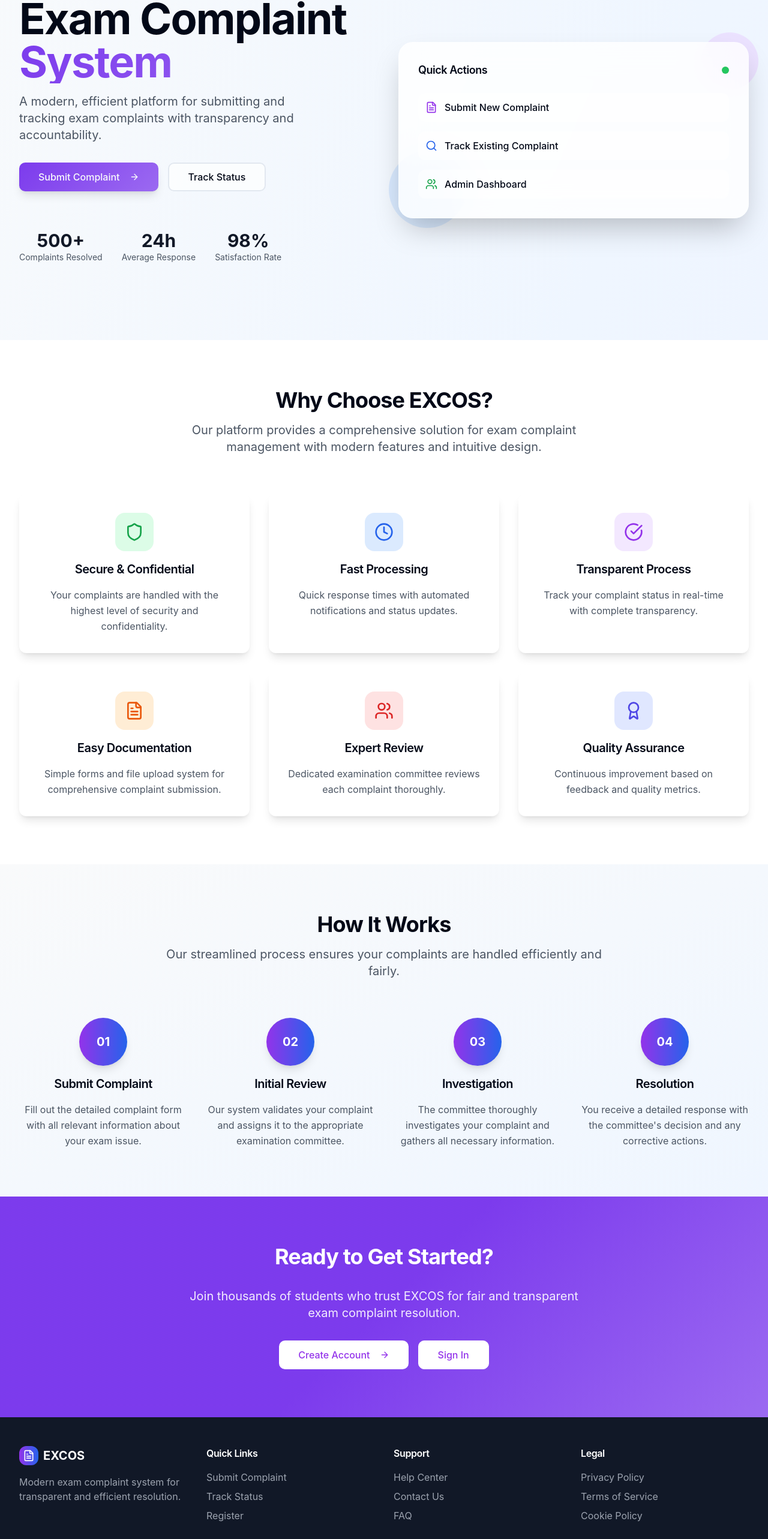
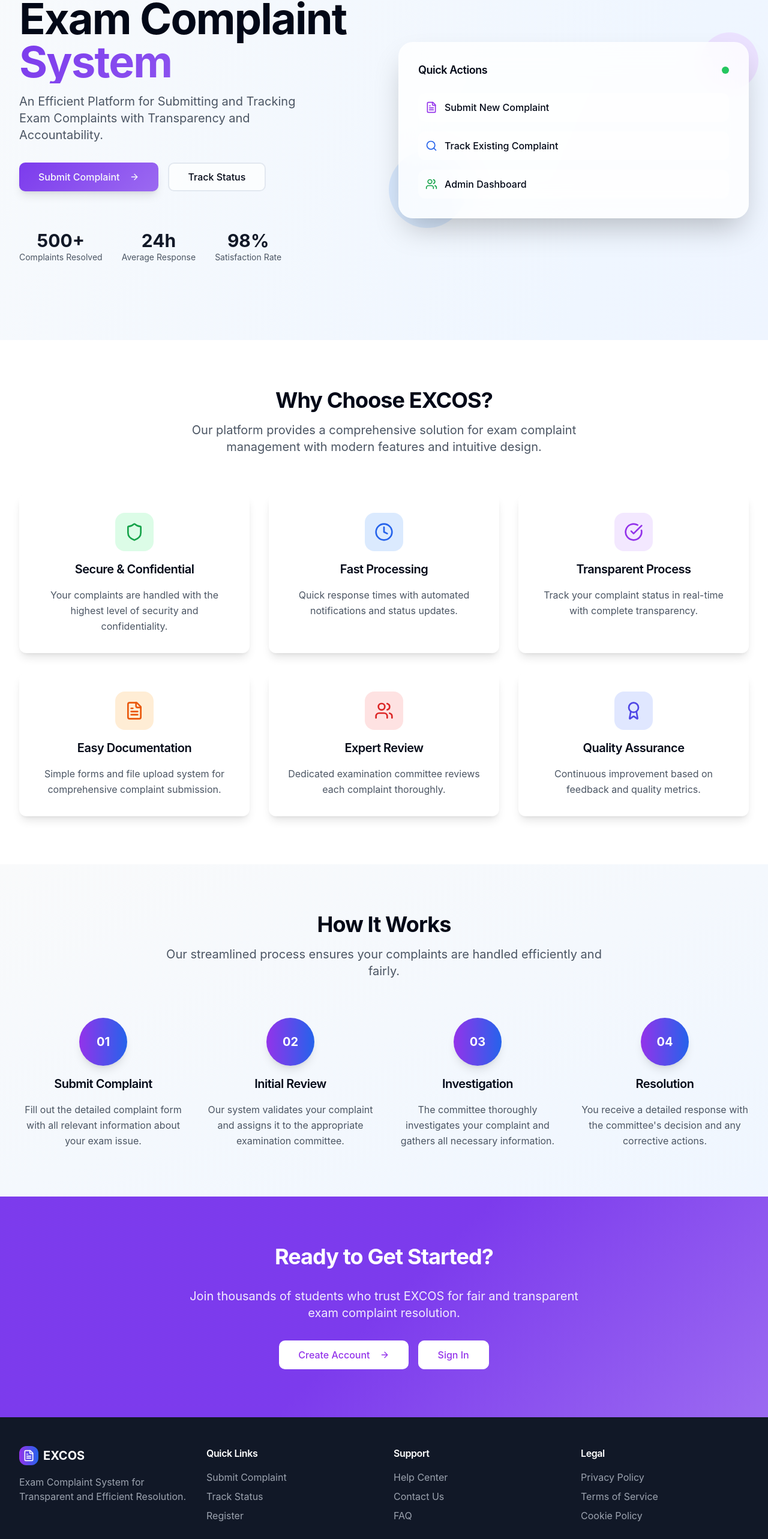
Before and after one commit to Derojuu/Excos, a Next.js app: page / in a window 1280 px wide. Shown: the part 199-2765 px from the top of the page at 60% size. Built offline with nearby package versions, Linux system fonts and the light colour scheme.

Commit message:
Text update

```diff
--- a/app/page.tsx
+++ b/app/page.tsx
@@ -108,8 +108,8 @@ export default function Home() {
                   <span className="text-gradient block">System</span>
                 </h1>
                 <p className="text-lg sm:text-xl text-gray-600 dark:text-gray-300 leading-relaxed max-w-lg">
-                  A modern, efficient platform for submitting and tracking exam complaints with transparency and
-                  accountability.
+                  An Efficient Platform for Submitting and Tracking Exam Complaints with Transparency and
+                  Accountability.
                 </p>
               </div>
 
@@ -379,7 +379,7 @@ export default function Home() {
                 </div>
                 <span className="text-xl font-bold">EXCOS</span>
               </div>
-              <p className="text-gray-400">Modern exam complaint system for transparent and efficient resolution.</p>
+              <p className="text-gray-400">Exam Complaint System for Transparent and Efficient Resolution.</p>
             </div>
 
             <div>
```
